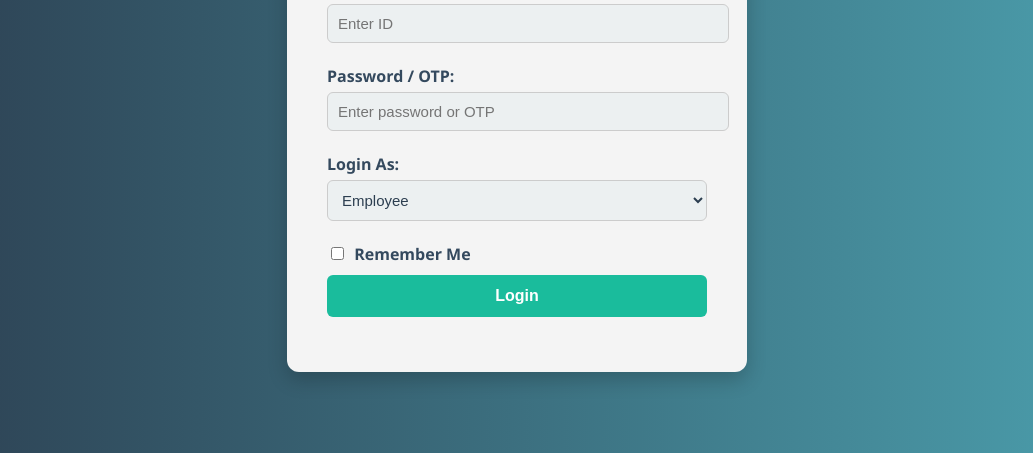
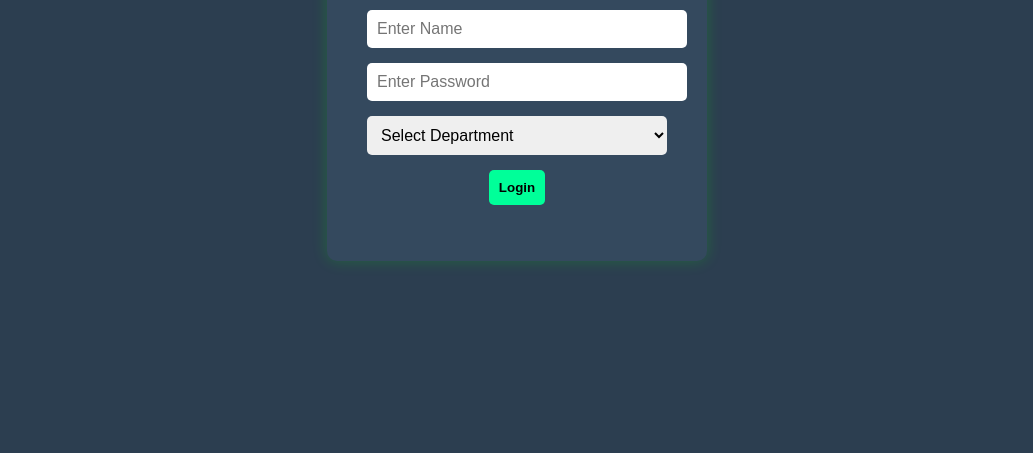
Before and after one commit to tejaswini309/vsp--login-page, a plain HTML site: page index.html in a window 1280 px wide. Shown: the part 347-800 px from the top of the page, without its empty margins (123-1156 px from the left). Drawn offline with Linux system fonts and the light colour scheme.

Commit message:
Add login page files

```diff
--- a/index.html
+++ b/index.html
@@ -1,37 +1,25 @@
 <!DOCTYPE html>
 <html lang="en">
 <head>
-  <meta charset="UTF-8">
-  <title>VSP Gate Pass Login</title>
-  <link rel="stylesheet" href="style.css">
+  <meta charset="UTF-8" />
+  <meta name="viewport" content="width=device-width, initial-scale=1.0" />
+  <title>VSP Login</title>
+  <link rel="stylesheet" href="style.css" />
 </head>
 <body>
-  <div class="container">
-    <form class="login-form">
-      <h2>Vizag Steel Plant - Gate Pass Login</h2>
-      <label for="name">Full Name:</label>
-      <input type="text" id="name" name="name" placeholder="Enter your full name" required>
-
-      <label for="empid">Employee ID / Visitor ID:</label>
-      <input type="text" id="empid" name="empid" placeholder="Enter ID" required>
-
-      <label for="password">Password / OTP:</label>
-      <input type="password" id="password" name="password" placeholder="Enter password or OTP" required>
-
-      <label for="user-type">Login As:</label>
-      <select id="user-type" name="user-type">
-        <option value="employee">Employee</option>
-        <option value="visitor">Visitor</option>
-        <option value="security">Security</option>
+  <div class="login-container">
+    <h1>Vizag Steel Plant Login</h1>
+    <form onsubmit="return validateForm()">
+      <input type="text" id="username" placeholder="Enter Name" />
+      <input type="password" id="password" placeholder="Enter Password" />
+      <select id="department">
+        <option value="">Select Department</option>
+        <option value="Admin">Admin</option>
+        <option value="Security">Security</option>
+        <option value="Employee">Employee</option>
       </select>
-
-      <label>
-        <input type="checkbox" name="remember"> Remember Me
-      </label>
-
       <button type="submit">Login</button>
-
-      <div id="message"></div>
+      <p id="error"></p>
     </form>
   </div>
   <script src="script.js"></script>
--- a/script.js
+++ b/script.js
@@ -1,24 +1,13 @@
-document.getElementById("loginForm").addEventListener("submit", function(e) {
-    e.preventDefault();
+function validateForm() {
+  const username = document.getElementById("username").value.trim();
+  const password = document.getElementById("password").value.trim();
+  const department = document.getElementById("department").value;
 
-    const fullName = document.getElementById("fullname").value.trim();
-    const username = document.getElementById("username").value.trim();
-    const password = document.getElementById("password").value.trim();
-    const role = document.getElementById("role").value;
-    const rememberMe = document.getElementById("rememberMe").checked;
-    const message = document.getElementById("message");
+  if (username === "" || password === "" || department === "") {
+    document.getElementById("error").innerText = "Please fill all fields.";
+    return false;
+  }
 
-    // Sample validation
-    if (username === "admin" && password === "1234" && role === "admin") {
-      message.style.color = "green";
-      message.textContent = `Welcome, ${fullName} (Admin)!`;
-    } else {
-      message.style.color = "red";
-      message.textContent = "Invalid login credentials. Try again!";
-    }
-
-    // Optionally store in localStorage if 'rememberMe' checked
-    if (rememberMe) {
-      localStorage.setItem("username", username);
-    }
-  });
+  alert("Login Successful!\nWelcome " + username + " from " + department + " department.");
+  return true;
+}
--- a/style.css
+++ b/style.css
@@ -1,89 +1,53 @@
-/* Background and layout */
 body {
   margin: 0;
-    padding: 0;
-    background: linear-gradient(to right, #2c3e50, #4ca1af); /* Navy Blue and Gray blend */
-    height: 100vh;
-    font-family: 'Segoe UI', sans-serif;
+  font-family: Arial, sans-serif;
+  background-color: #2c3e50; /* navy blue */
+  color: white;
   display: flex;
   justify-content: center;
   align-items: center;
+  height: 100vh;
 }
 
-  /* Container styling */
-  .container {
-    background-color: #f4f4f4; /* Light Gray */
+.login-container {
+  background-color: #34495e; /* dark gray/navy */
   padding: 40px;
-    border-radius: 12px;
-    box-shadow: 0 8px 20px rgba(0, 0, 0, 0.2);
-    width: 380px;
-    border-top: 5px solid #1abc9c; /* Elegant Green strip */
+  border-radius: 10px;
+  box-shadow: 0 0 15px rgba(0, 255, 0, 0.2); /* green glow */
+  text-align: center;
+  width: 300px;
 }
 
-  /* Form heading */
-  .login-form h2 {
-    text-align: center;
-    color: #2c3e50; /* Navy Blue */
-    margin-bottom: 25px;
+h1 {
+  margin-bottom: 30px;
+  color: #00ff99; /* light green */
 }
 
-  /* Labels */
-  .login-form label {
+input, select {
   display: block;
-    margin: 12px 0 5px;
-    font-weight: bold;
-    color: #34495e; /* Dark Gray/Navy */
+  width: 100%;
+  padding: 10px;
+  margin: 15px 0;
+  border: none;
+  border-radius: 5px;
+  font-size: 16px;
 }
 
-  /* Inputs & dropdowns */
-  .login-form input,
-  .login-form select {
-    width: 100%;
+button {
+  background-color: #00ff99;
+  color: black;
   padding: 10px;
-    margin-bottom: 10px;
-    border-radius: 6px;
-    border: 1px solid #ccc;
-    font-size: 15px;
-    background-color: #ecf0f1; /* Very light gray */
-    color: #2c3e50;
-  }
-
-  /* Checkbox styling */
-  .login-form input[type="checkbox"] {
-    width: auto;
-    margin-right: 6px;
-  }
-
-  /* Button styling */
-  button {
-    width: 100%;
-    padding: 12px;
-    background-color: #1abc9c; /* Green */
-    color: white;
   border: none;
-    border-radius: 6px;
-    font-size: 16px;
+  border-radius: 5px;
+  cursor: pointer;
   font-weight: bold;
-    cursor: pointer;
-    transition: background 0.3s ease;
 }
 
 button:hover {
-    background-color: #16a085;
+  background-color: #00cc77;
 }
 
-  /* Message below login */
-  #message {
-    text-align: center;
-    margin-top: 15px;
-    font-weight: bold;
-    font-size: 14px;
+#error {
+  color: red;
+  margin-top: 10px;
 }
-
-  /* Responsive tweak */
-  @media screen and (max-width: 420px) {
-    .container {
-      width: 90%;
-      padding: 30px;
-    }
-  }
```
Lines whose indentation alone changed are shown as unchanged.
